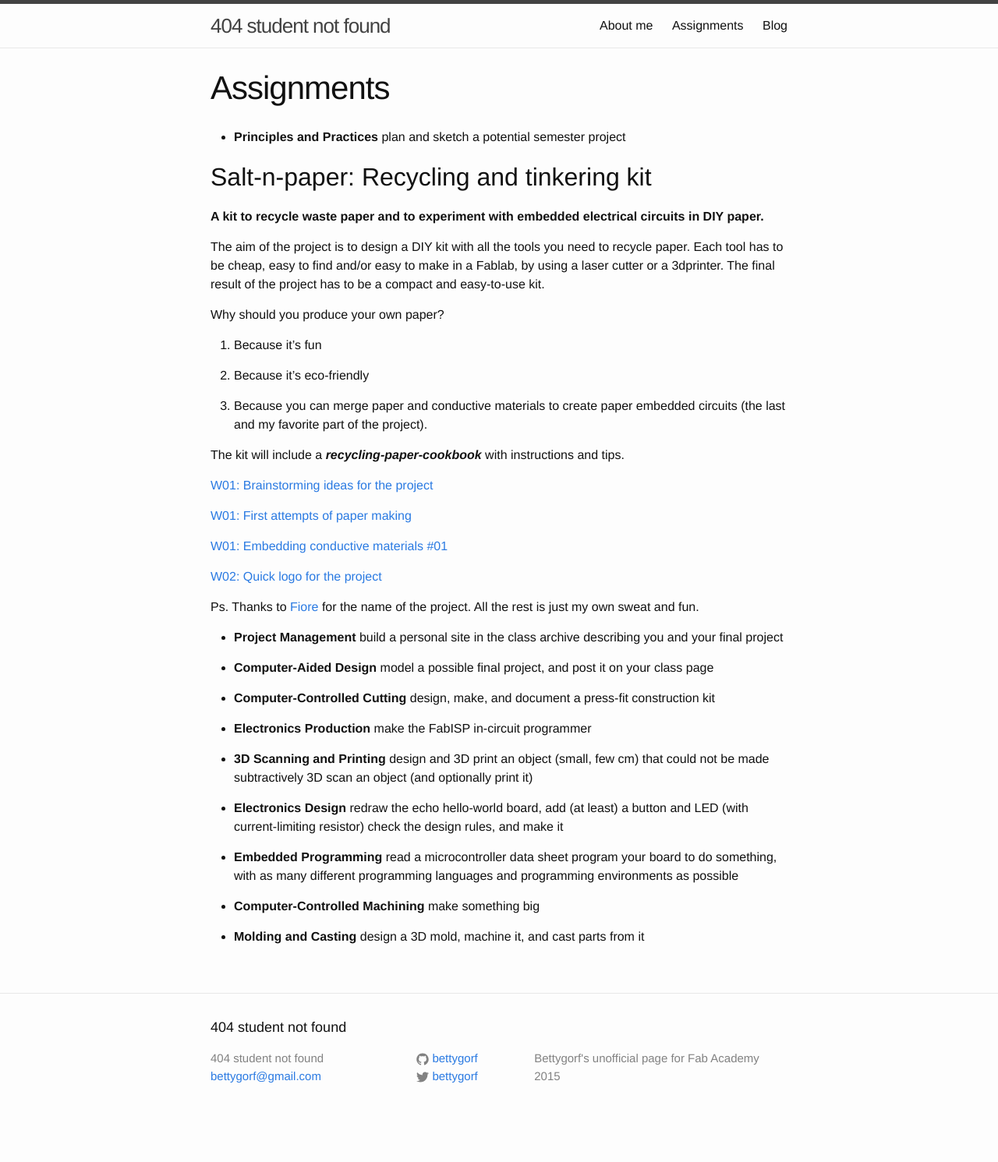
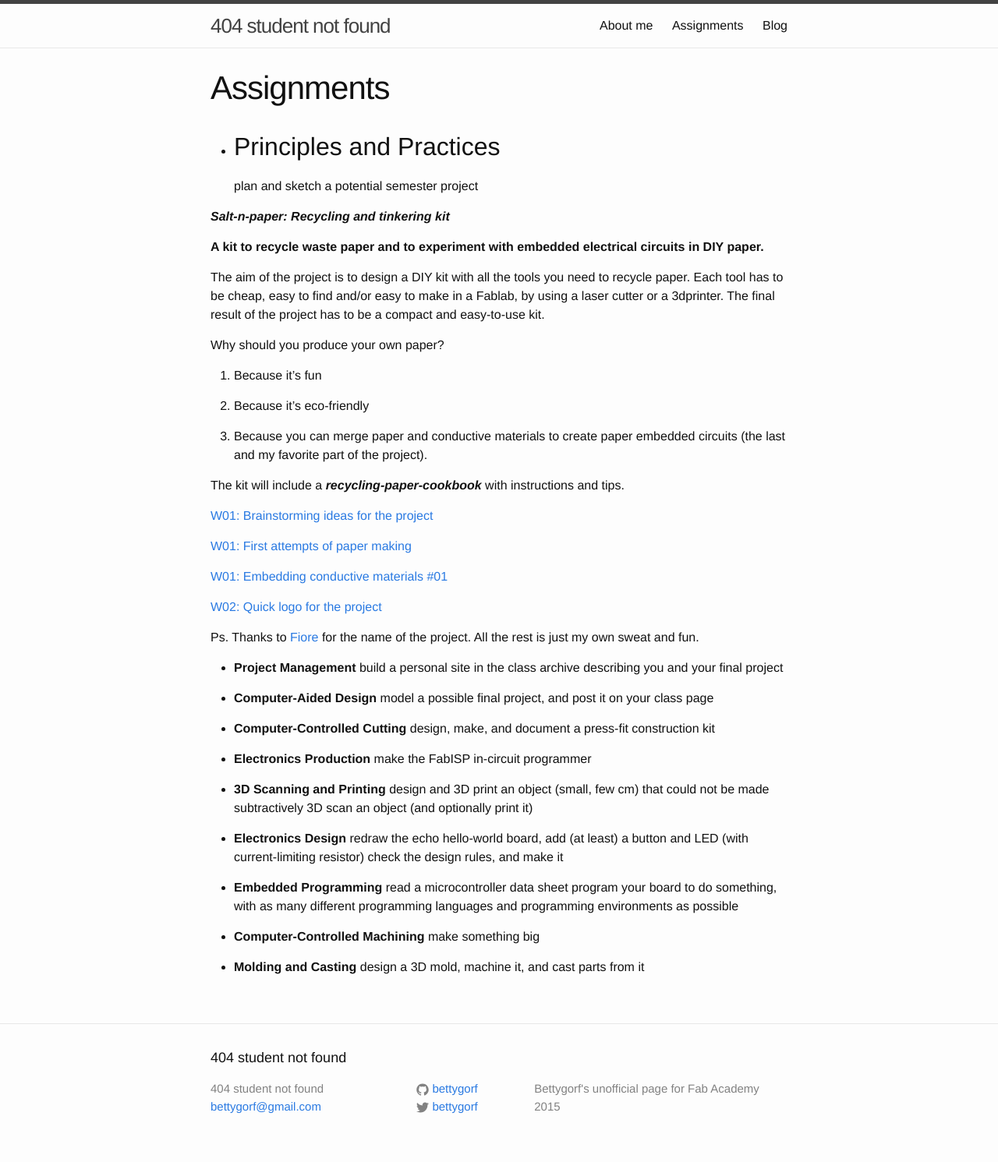
Before and after one commit to bettygorf/bettygorf, a Jekyll site: the page built from assignments.md, in a window 1280 px wide. Shown: the whole page at 78% size. Built offline with Jekyll 4.4.1, drawn with Linux system fonts in a browser that asks for light colours; before the commit the page ends 1452 px from its top, so only the background shows below that.

Commit message:
bettygorf

```diff
--- a/assignments.md
+++ b/assignments.md
@@ -4,10 +4,10 @@ title: Assignments
 permalink: /assignments/
 ---
 
--  **Principles and Practices**
+-  ## Principles and Practices
 plan and sketch a potential semester project
 
-## Salt-n-paper: Recycling and tinkering kit
+***Salt-n-paper: Recycling and tinkering kit***
 
 **A kit to recycle waste paper and to experiment with embedded electrical circuits in DIY paper.**
 
```
